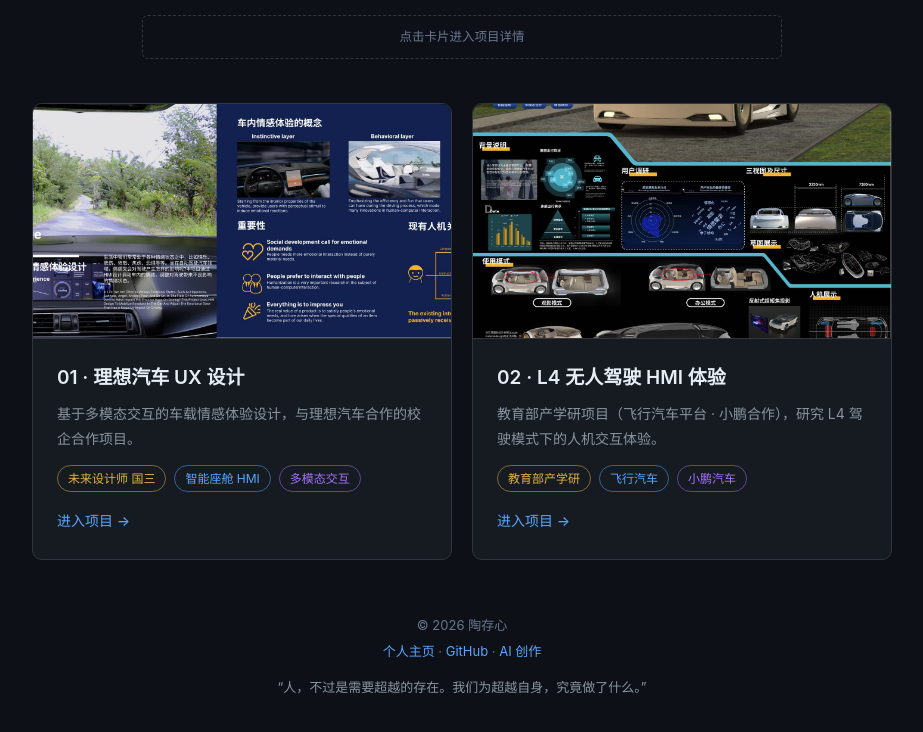
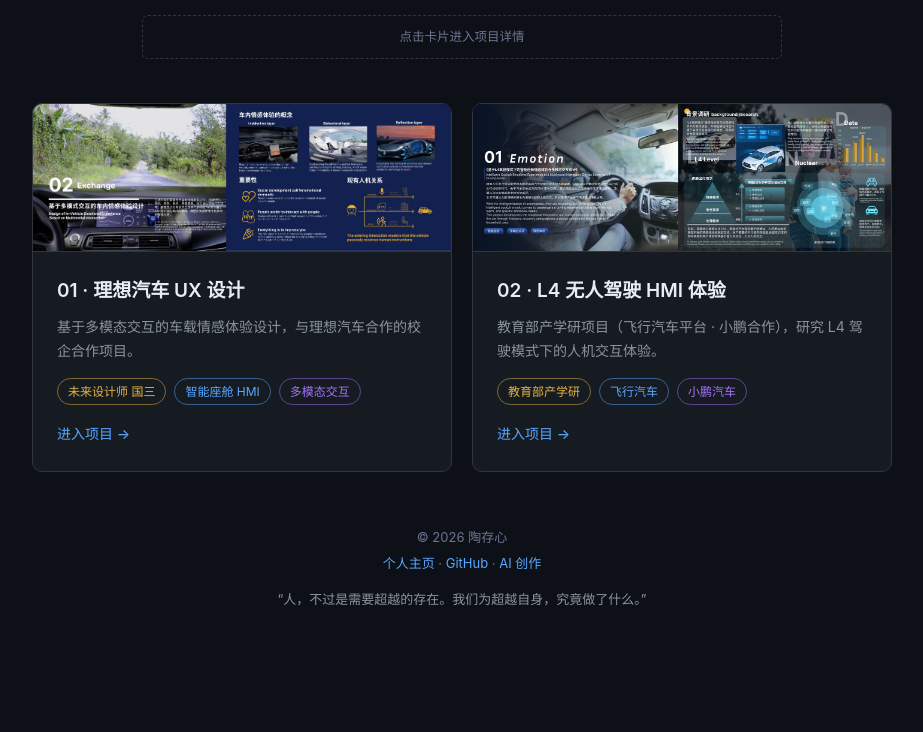
Before and after one commit to cunxintao-hub/auto-design, a plain HTML site: page index.html in a window 1280 px wide. Shown: the part 200-932 px from the top of the page, without its empty margins (178-1101 px from the left). After the commit the page ends 882 px from the top, so only its background shows below. Drawn offline with Linux system fonts and the light colour scheme.

Commit message:
Replace vertical overview poster with horizontal board for project 02 cover

```diff
--- a/index.html
+++ b/index.html
@@ -26,7 +26,7 @@
     transition:border-color .15s, transform .15s;
   }
   .zone:hover { border-color:#8b949e; transform:translateY(-3px); }
-  .zone .thumb { width:100%; aspect-ratio:16/9; object-fit:cover; display:block; background:#000; border-bottom:1px solid var(--border); }
+  .zone .thumb { width:100%; aspect-ratio:2.83/1; object-fit:cover; display:block; background:#000; border-bottom:1px solid var(--border); }
   .zone .body { padding:22px 24px 24px; }
   .zone h2 { font-size:19px; font-weight:600; margin-bottom:8px; }
   .zone .desc { color:var(--muted); font-size:14px; margin-bottom:14px; min-height:44px; }
@@ -71,7 +71,7 @@
 
       <!-- 02 飞行汽车 -->
       <a class="zone" href="./flying-car.html">
-        <img class="thumb" src="./l4-cockpit/preview/overview.jpg" alt="飞行汽车项目封面">
+        <img class="thumb" src="./l4-cockpit/preview/board1.jpg" alt="L4 无人驾驶 HMI 项目封面">
         <div class="body">
           <h2>02 · L4 无人驾驶 HMI 体验</h2>
           <p class="desc">教育部产学研项目（飞行汽车平台 · 小鹏合作），研究 L4 驾驶模式下的人机交互体验。</p>
```
